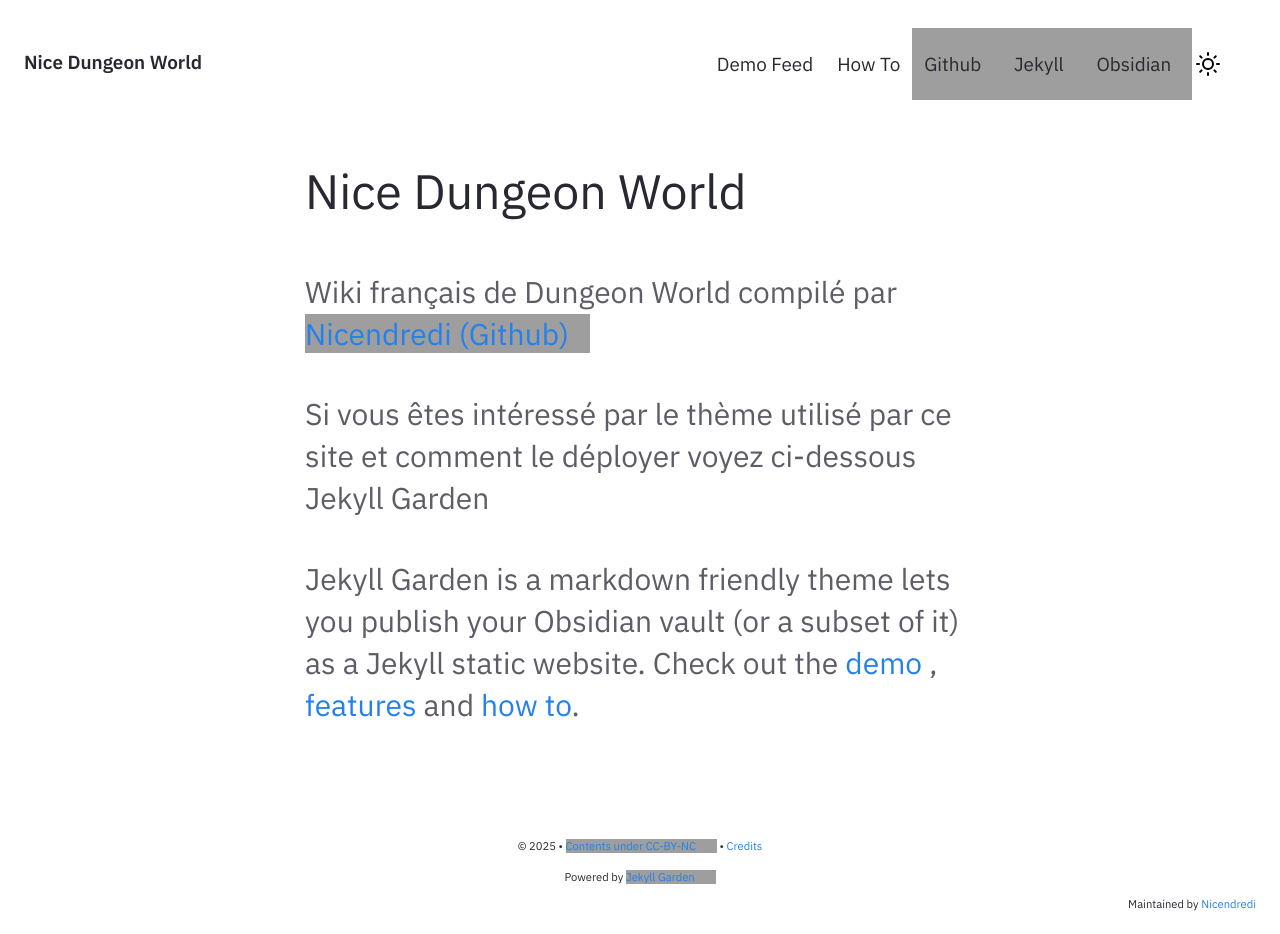
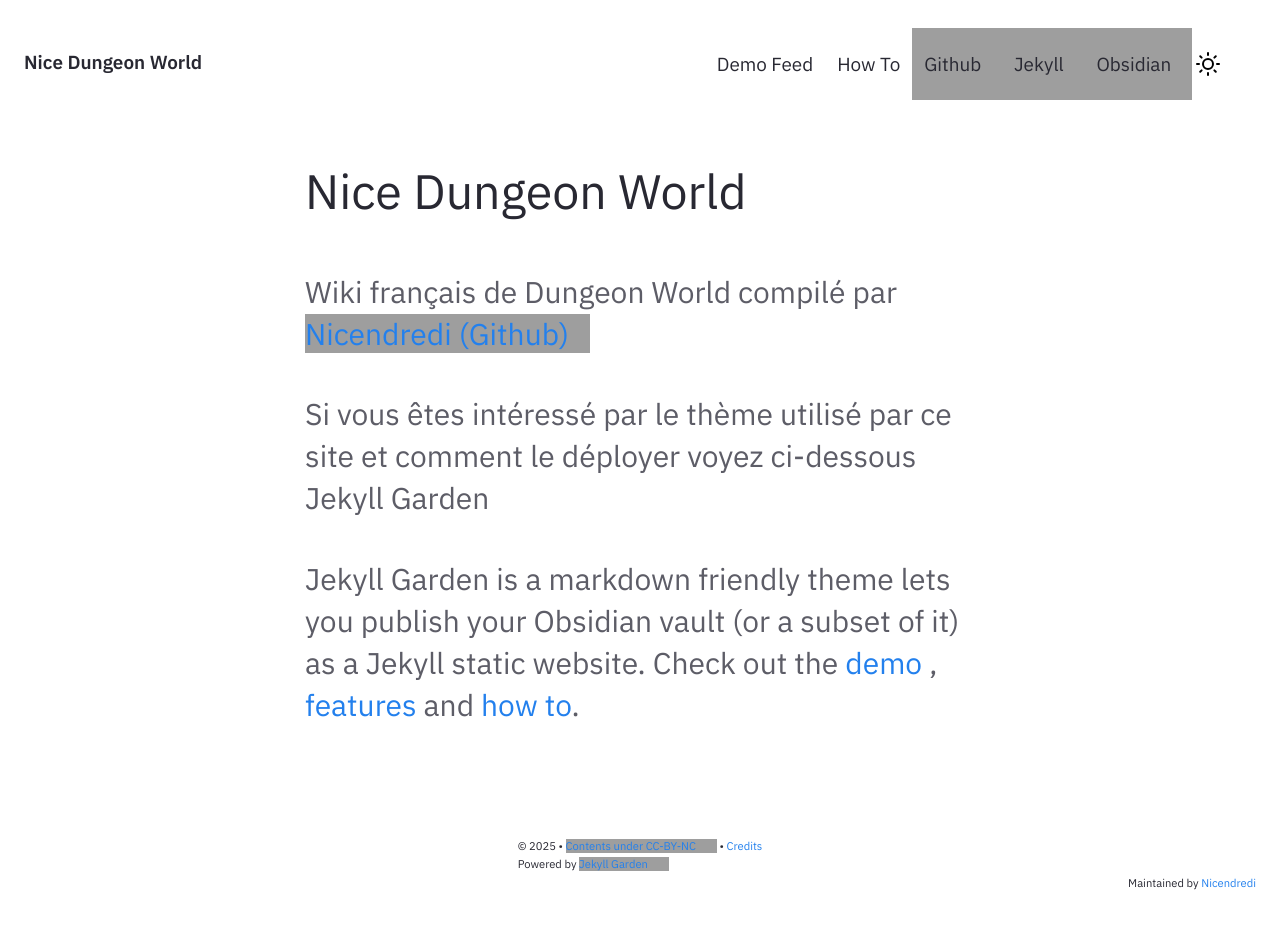
Before and after one commit to nice-dungeon-world/nice-dungeon-world.github.io, a Jekyll site: the page built from pages/index.md, in a window 1280 px wide. Built offline with Jekyll 4.4.1, drawn with Linux system fonts in a browser that asks for light colours; grey boxes are pictures that could not be loaded.

Commit message:
ux-ui Simplifier le Footer

```diff
--- a/_includes/Footer.html
+++ b/_includes/Footer.html
@@ -21,8 +21,8 @@
   * This file contains the markup for the copyright notice.
 {%- endcomment -%}
 <footer>
+    <section >
   {%- if site.copyright.msg and site.copyright.msg != empty and site.copyright.msg != null -%}
-    <section id="copyright">
       <p id="copyright-notice">
         {{ site.copyright.year }}
         •
@@ -30,9 +30,7 @@
         •
         <a href="/credits">Credits</a>
       </p>
-    </section>
   {%- endif -%}
-  <section>
     <p>
       Powered by
       <a href="https://jekyll-garden.github.io/" target="_blank">
--- a/assets/css/main.css
+++ b/assets/css/main.css
@@ -221,7 +221,6 @@
 article,
 aside,
 figure,
-footer,
 header,
 hgroup,
 section {
--- a/assets/css/style.css
+++ b/assets/css/style.css
@@ -1302,38 +1302,16 @@
     flex-direction: column;
     align-items: center;
     margin: 4rem 0 1rem 0;
-    position: relative;
-}
-
-footer > * {
-    align-self: center;
 }
 
 footer aside {
-    position: absolute;
-    right: 0;
-    display: flex;
-    justify-content: flex-start;
-    align-items: flex-start;
-    margin: 0;
-    padding: 0;
+    align-self: flex-end;
 }
 
 footer p {
     font-size: 0.7rem;
     font-weight: var(--text-weight-normal);
-    text-align: center;
-}
-
-
-#copyright {
-    margin: 4rem 0 1rem 0;
-}
-
-#copyright-notice {
-    font-size: 0.7rem;
-    font-weight: var(--text-weight-normal);
-    text-align: center;
+    margin-bottom: 0.25em;
 }
 
 #disqus_thread {
```
